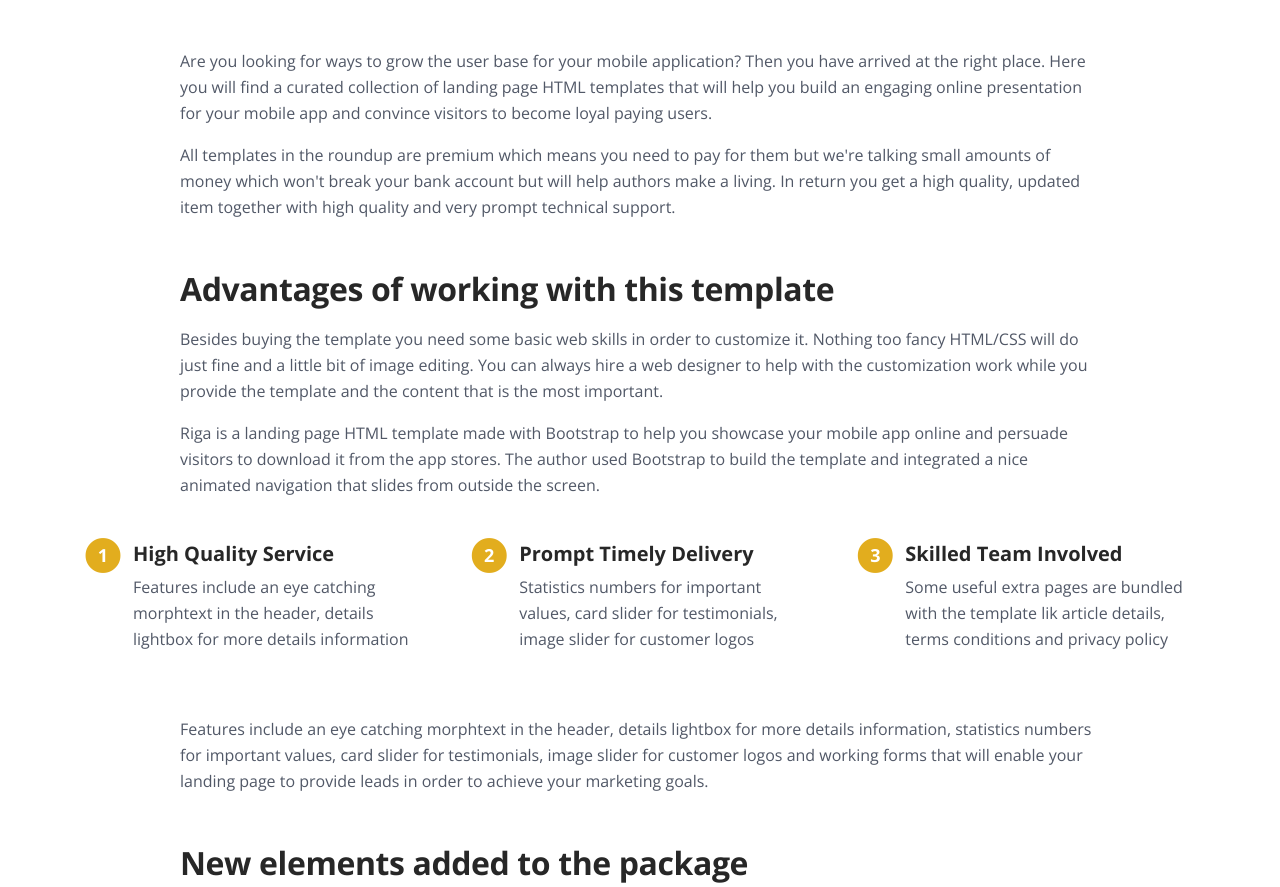
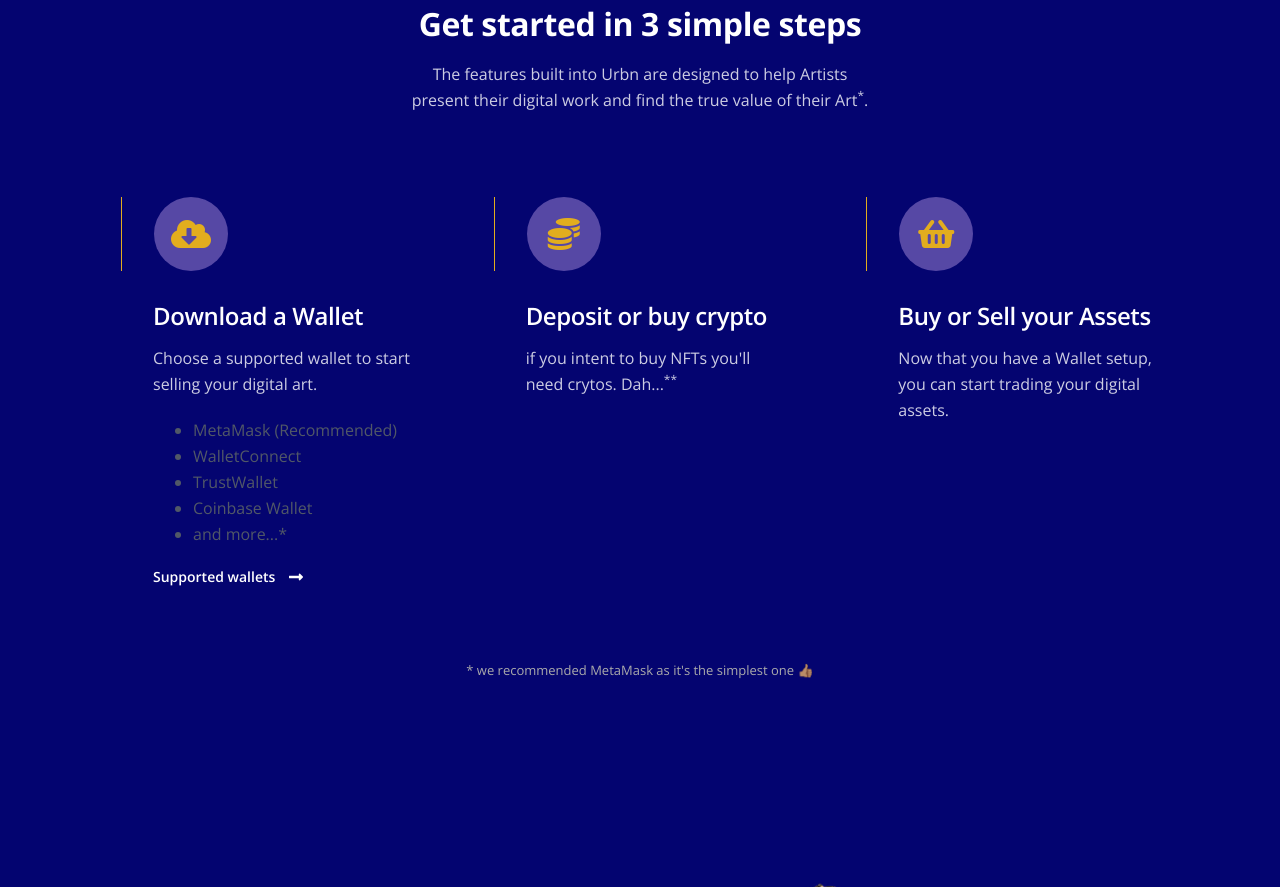
Before and after one commit to EnzoVezzaro/Urbn-Landing, a website: page wallet.html in a window 1280 px wide. Shown: the part 985-1872 px from the top of the page. Drawn offline with nearby package versions, Linux system fonts and the light colour scheme.

```diff
--- a/wallet.html
+++ b/wallet.html
@@ -89,154 +89,105 @@
         <div class="container">
             <div class="row">
                 <div class="col-xl-10 offset-xl-1">
-                    <h1>Article Details</h1>
+                    <h1>All your NFTs in One Place</h1>
+                    <p>Wallets offer you an easy way to keep all your unique ERC721 and ERC1155 crypto NFTs and digital assets in one place.</p>
                 </div> <!-- end of col -->
             </div> <!-- end of row -->
         </div> <!-- end of container -->
     </header> <!-- end of ex-header -->
     <!-- end of header -->
 
-
     <!-- Basic -->
-    <div class="ex-basic-1 pt-5 pb-5">
+    <div class="ex-basic-1 pt-4">
         <div class="container">
             <div class="row">
-                <div class="col-lg-12">
-                    <img class="img-fluid mt-5 mb-3" src="images/article-details-large.jpg" alt="alternative">
+                <div class="col-xl-10 offset-xl-1">
+                    <br>
+                    <h2 class="mb-3">What are NFTs?</h2>
+                    <p>NFTs are non-fungible digital assets mostly referred to as ERC721 and ERC1155 that are either unique or limited in quantity. Think of them like you would a famous painting by Picasso or the video game Gamma Attack for the Atari 2600. NFTs are like vintage baseball cards but only in a digital form that is unique, non-fungible and secured using cryptography. Usually, crypto collectibles are represented as real-life objects such as pets or avatars. Some crypto collectibles are computer generated works of art. Each token has variations in specific attributes and there are limits to the number of tokens that can be generated.</p>
+                    <br>
+                    <h2 class="mb-3">Where do I store NFTs?</h2>
+                    <p>Almost all Wallets provide an easy way to store and access all your crypto collectibles with peace of mind and security. Crypto collectibles are secured on the blockchain and associated with a public address. Over the last few years, we have seen various versions of crypto collectibles such as CryptoPunks, CryptoKitties, Decentraland, Lordless and more which have become very popular.</p>
                 </div> <!-- end of col -->
             </div> <!-- end of row -->
         </div> <!-- end of container -->
     </div> <!-- end of ex-basic-1 -->
     <!-- end of basic -->
 
+    <br><br>
 
-    <!-- Basic -->
-    <div class="ex-basic-1 pt-4">
-        <div class="container">
-            <div class="row">
-                <div class="col-xl-10 offset-xl-1">
-                    <p>Are you looking for ways to grow the user base for your mobile application? Then you have arrived at the right place. Here you will find a curated collection of landing page HTML templates that will help you build an engaging online presentation for your mobile app and convince visitors to become loyal paying users.</p>
-                    <p class="mb-5">All templates in the roundup are premium which means you need to pay for them but we're talking small amounts of money which won't break your bank account but will help authors make a living. In return you get a high quality, updated item together with high quality and very prompt technical support.</p>
-
-                    <h2 class="mb-3">Advantages of working with this template</h2>
-                    <p>Besides buying the template you need some basic web skills in order to customize it. Nothing too fancy HTML/CSS will do just fine and a little bit of image editing. You can always hire a web designer to help with the customization work while you provide the template and the content that is the most important.</p>
-                    <p class="mb-4">Riga is a landing page HTML template made with Bootstrap to help you showcase your mobile app online and persuade visitors to download it from the app stores. The author used Bootstrap to build the template and integrated a nice animated navigation that slides from outside the screen.</p>
-                </div> <!-- end of col -->
-            </div> <!-- end of row -->
-        </div> <!-- end of container -->
-    </div> <!-- end of ex-basic-1 -->
-    <!-- end of basic -->
-
-
-    <!-- Cards -->
-    <div class="ex-cards-1 pt-3 pb-3">
+    <!-- Features -->
+    <div id="features" class="cards-1">
         <div class="container">
             <div class="row">
                 <div class="col-lg-12">
+                    <h2 class="h2-heading">Get started in 3 simple steps</h2>
+                    <p class="p-heading">The features built into Urbn are designed to help Artists <br>present their digital work and find the true value of their Art<sup>*</sup>.</p>
+                </div> <!-- end of col -->
+            </div> <!-- end of row -->
+            <div class="row">
+                <div class="col-lg-12 d-flex align-items-start justify-content-between flex-wrap">
 
                     <!-- Card -->
                     <div class="card">
-                        <ul class="list-unstyled">
-                            <li class="media">
-                                <span class="fa-stack">
-                                    <span class="fas fa-circle fa-stack-2x"></span>
-                                    <span class="fa-stack-1x">1</span>
-                                </span>
-                                <div class="media-body">
-                                    <h5>High Quality Service</h5>
-                                    <p>Features include an eye catching morphtext in the header, details lightbox for more details information</p>
-                                </div>
-                            </li>
-                        </ul>
-                    </div> <!-- end of card -->
+                        <div class="card-icon-wrapper">
+                            <div class="card-icon">
+                                <span class="fas fa-cloud-download-alt green"></span>
+                            </div>
+                        </div>
+                        <div class="card-body">
+                            <h4 class="card-title">Download a Wallet</h4>
+                            <p>Choose a supported wallet to start selling your digital art.</p>
+                            <ul>
+                                <li>MetaMask (Recommended)</li>
+                                <li>WalletConnect</li>
+                                <li>TrustWallet</li>
+                                <li>Coinbase Wallet</li>
+                                <li>and more...*</li>
+                            </ul>
+                            <a class="read-more no-line" target="_blank" href="https://openseahelp.zendesk.com/hc/en-us/articles/1500007978402-What-crypto-wallets-can-I-use-with-OpenSea-">Supported wallets <span class="fas fa-long-arrow-alt-right"></span></a>
+                        </div>
+                    </div>
                     <!-- end of card -->
 
                     <!-- Card -->
                     <div class="card">
-                        <ul class="list-unstyled">
-                            <li class="media">
-                                <span class="fa-stack">
-                                    <span class="fas fa-circle fa-stack-2x"></span>
-                                    <span class="fa-stack-1x">2</span>
-                                </span>
-                                <div class="media-body">
-                                    <h5>Prompt Timely Delivery</h5>
-                                    <p>Statistics numbers for important values, card slider for testimonials, image slider for customer logos</p>
-                                </div>
-                            </li>
-                        </ul>
-                    </div> <!-- end of card -->
+                        <div class="card-icon-wrapper">
+                            <div class="card-icon">
+                                <span class="fas fa-coins blue"></span>
+                            </div>
+                        </div>
+                        <div class="card-body">
+                            <h4 class="card-title">Deposit or buy crypto</h4>
+                            <p>if you intent to buy NFTs you'll need crytos. Dah...<sup>**</sup></p>
+                        </div>
+                    </div>
                     <!-- end of card -->
 
                     <!-- Card -->
                     <div class="card">
-                        <ul class="list-unstyled">
-                            <li class="media">
-                                <span class="fa-stack">
-                                    <span class="fas fa-circle fa-stack-2x"></span>
-                                    <span class="fa-stack-1x">3</span>
-                                </span>
-                                <div class="media-body">
-                                    <h5>Skilled Team Involved</h5>
-                                    <p>Some useful extra pages are bundled with the template lik article details, terms conditions and privacy policy</p>
-                                </div>
-                            </li>
-                        </ul>
-                    </div> <!-- end of card -->
+                        <div class="card-icon-wrapper">
+                            <div class="card-icon">
+                                <span class="fas fa-shopping-basket purple"></span>
+                            </div>
+                        </div>
+                        <div class="card-body">
+                            <h4 class="card-title">Buy or Sell your Assets</h4>
+                            <p>Now that you have a Wallet setup, you can start trading your digital assets.</p>
+                        </div>
+                    </div>
                     <!-- end of card -->
 
                 </div> <!-- end of col -->
             </div> <!-- end of row -->
+            <div class="row">
+                <div class="disclaimer-feature">
+                    * we recommended MetaMask as it's the simplest one 👍🏽
+                </div>
+            </div>
         </div> <!-- end of container -->
-    </div> <!-- end of ex-cards-1 -->
-    <!-- end of cards -->
-
-
-    <!-- Basic -->
-    <div class="ex-basic-1 pt-3 pb-5">
-        <div class="container">
-            <div class="row">
-                <div class="col-xl-10 offset-xl-1">
-                    <p class="mb-5">Features include an eye catching morphtext in the header, details lightbox for more details information, statistics numbers for important values, card slider for testimonials, image slider for customer logos and working forms that will enable your landing page to provide leads in order to achieve your marketing goals.</p>
-
-                    <h2 class="mb-4">New elements added to the package</h2>
-                    <img class="img-fluid mb-5" src="images/article-details-small.jpg" alt="alternative">
-                    <p>Some useful extra pages are bundled with the template lik article details, terms conditions and privacy policy which can be customized as per your requirements. Riga has an impactful dark style design combined with warm colors and angular background shapes with the unique goal of making your mobile app stand out.</p>
-                    <p class="mb-5">Leon is an easy to customize landing page HTML template built with Bootstrap for promoting mobile apps to the online audience and making visitors download them from app stores. This template is built with HTML, CSS and Bootstrap to ensure the highest flexibility for all users.</p>
-                    <div class="text-box mb-5">
-                        <h3>Visitors love a beautiful and efficient website</h3>
-                        <p>All designers, developers and tech-savvy people will be able to customize this template with basic web coding skills. Among the features you will find details lightbox for more details information, tabbed content for feature details, video lightbox, card slider for testimonials, statistics numbers, image slider for customer logos, dropdown navigation and useful extra pages for article details, terms.</p>
-                    </div> <!-- end of text-box -->
-                    <p class="mb-4">Together with touches of call to action green, the overall landing page design will showcase your app beautifully and will help with convincing visitors to download it from the app stores. Orange and gray hues with one color backgrounds to maximize the impact of your content image slider for customer logos and working forms.</p>
-                    <ul class="list-unstyled li-space-lg mb-5">
-                        <li class="media">
-                            <i class="fas fa-square"></i>
-                            <div class="media-body"><strong>Card slider</strong> for testimonials, statistics numbers for important values image slider for logos</div>
-                        </li>
-                        <li class="media">
-                            <i class="fas fa-square"></i>
-                            <div class="media-body"><strong>Dropdown navigation</strong> and useful extra pages for article details, terms conditions and privacy policy</div>
-                        </li>
-                        <li class="media">
-                            <i class="fas fa-square"></i>
-                            <div class="media-body"><strong>Clean light design</strong> mixing purple, orange and gray hues with one color backgrounds to maximize</div>
-                        </li>
-                        <li class="media">
-                            <i class="fas fa-square"></i>
-                            <div class="media-body"><strong>Together with</strong> touches of call to action green, the overall landing page design will showcase your app</div>
-                        </li>
-                        <li class="media">
-                            <i class="fas fa-square"></i>
-                            <div class="media-body"><strong>This template</strong> is built with HTML, CSS and Bootstrap to ensure the highest flexibility for all users</div>
-                        </li>
-                    </ul>
-
-                    <a class="btn-solid-reg mb-5" href="index.html#header">Sign up now</a>
-                </div> <!-- end of col -->
-            </div> <!-- end of row -->
-        </div> <!-- end of container -->
-    </div> <!-- end of ex-basic-1 -->
-    <!-- end of basic -->
+    </div> <!-- end of cards-1 -->
+    <!-- end of features -->
 
 
     <!-- Download App -->
```
Also changed, not shown: index.html (+1 -1 lines), sign-up.html (+7 -7 lines).
